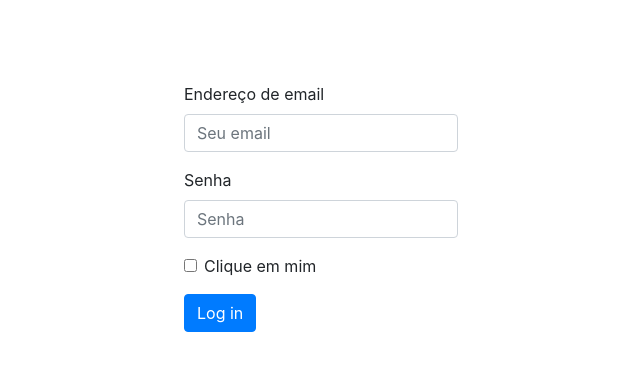
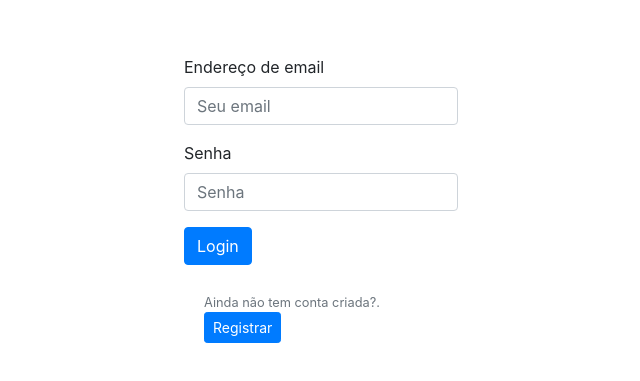
Before and after one commit to estudoalexandre/Praticas, a website: page views/login/login.html in a window 1280 px wide. Shown: the part 193-574 px from the top of the page, without its empty margins (319-959 px from the left). Drawn offline with nearby package versions, Linux system fonts and the light colour scheme.

Commit message:
Metodo update funcionando, mas precisa de correções de bug

```diff
--- a/package.json
+++ b/package.json
@@ -7,6 +7,7 @@
     "express": "^4.18.2",
     "express-session": "^1.17.3",
     "jquery": "^3.7.1",
+    "jsonwebtoken": "^9.0.2",
     "mysql2": "^3.6.5"
   }
 }
--- a/views/login/login.html
+++ b/views/login/login.html
@@ -4,7 +4,7 @@
 <head>
     <meta charset="UTF-8">
     <meta name="viewport" content="width=device-width, initial-scale=1.0">
-    <title>Document</title>
+    <title>Login</title>
     <link rel="stylesheet" href="https://stackpath.bootstrapcdn.com/bootstrap/4.1.3/css/bootstrap.min.css"
         integrity="sha384-MCw98/SFnGE8fJT3GXwEOngsV7Zt27NXFoaoApmYm81iuXoPkFOJwJ8ERdknLPMO" crossorigin="anonymous">
     <link rel="stylesheet" href="/css/style.css">
@@ -15,21 +15,23 @@
 
     <div class="container">
 
-        <form id="meuFormulario" action="/" method="post">
+        <form id="meuFormulario" action="/login" method="post">
             <div class="form-group">
                 <label for="exampleInputEmail1">Endereço de email</label>
-                <input type="email" class="form-control" id="exampleInputEmail1" name="exampleInputEmail1" aria-describedby="emailHelp"
+                <input type="email" class="form-control" id="exampleInputEmail1" name="email" aria-describedby="emailHelp"
                     placeholder="Seu email">
             </div>
             <div class="form-group">
                 <label for="exampleInputPassword1">Senha</label>
-                <input type="password" class="form-control" id="exampleInputPassword1" name="exampleInputPassword1" placeholder="Senha">
+                <input type="password" class="form-control" id="exampleInputPassword1" name="password" placeholder="Senha">
             </div>
+            <button type="submit" class="btn btn-primary">Login</button>
+            <br>
+            <br>
             <div class="form-group form-check">
-                <input type="checkbox" class="form-check-input" id="exampleCheck1">
-                <label class="form-check-label" for="exampleCheck1">Clique em mim</label>
+                <small id="emailHelp" class="form-text text-muted">Ainda não tem conta criada?.</small>
+                <a href="/registro" class="btn btn-sm btn-primary">Registrar</a>
             </div>
-            <button type="submit" class="btn btn-primary">Log in</button>
 
             <input type="hidden" name="created" value="">
         </form>
```
Also changed, not shown: views/registro.html (+2 -1 lines), 1 other file.
